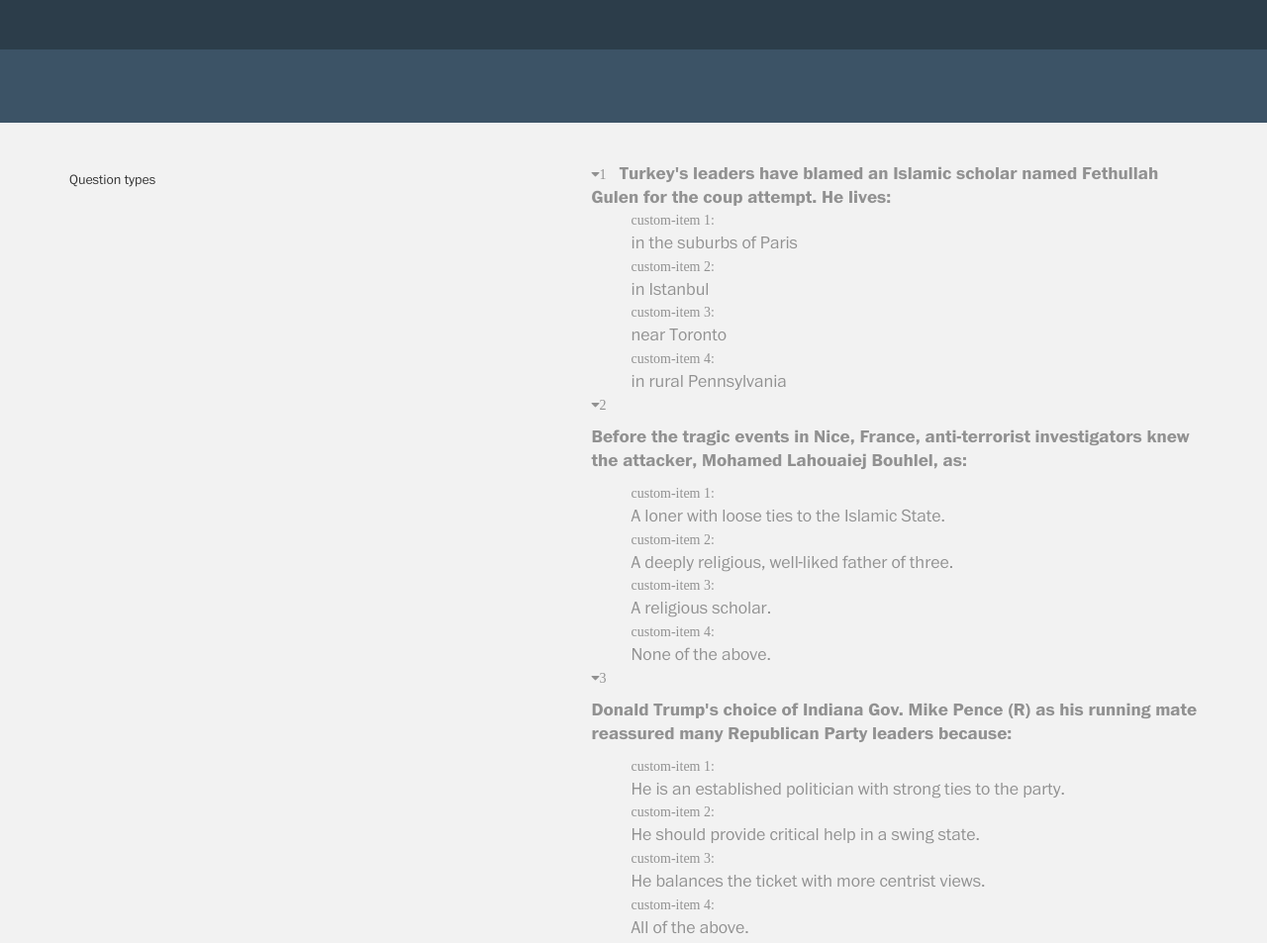
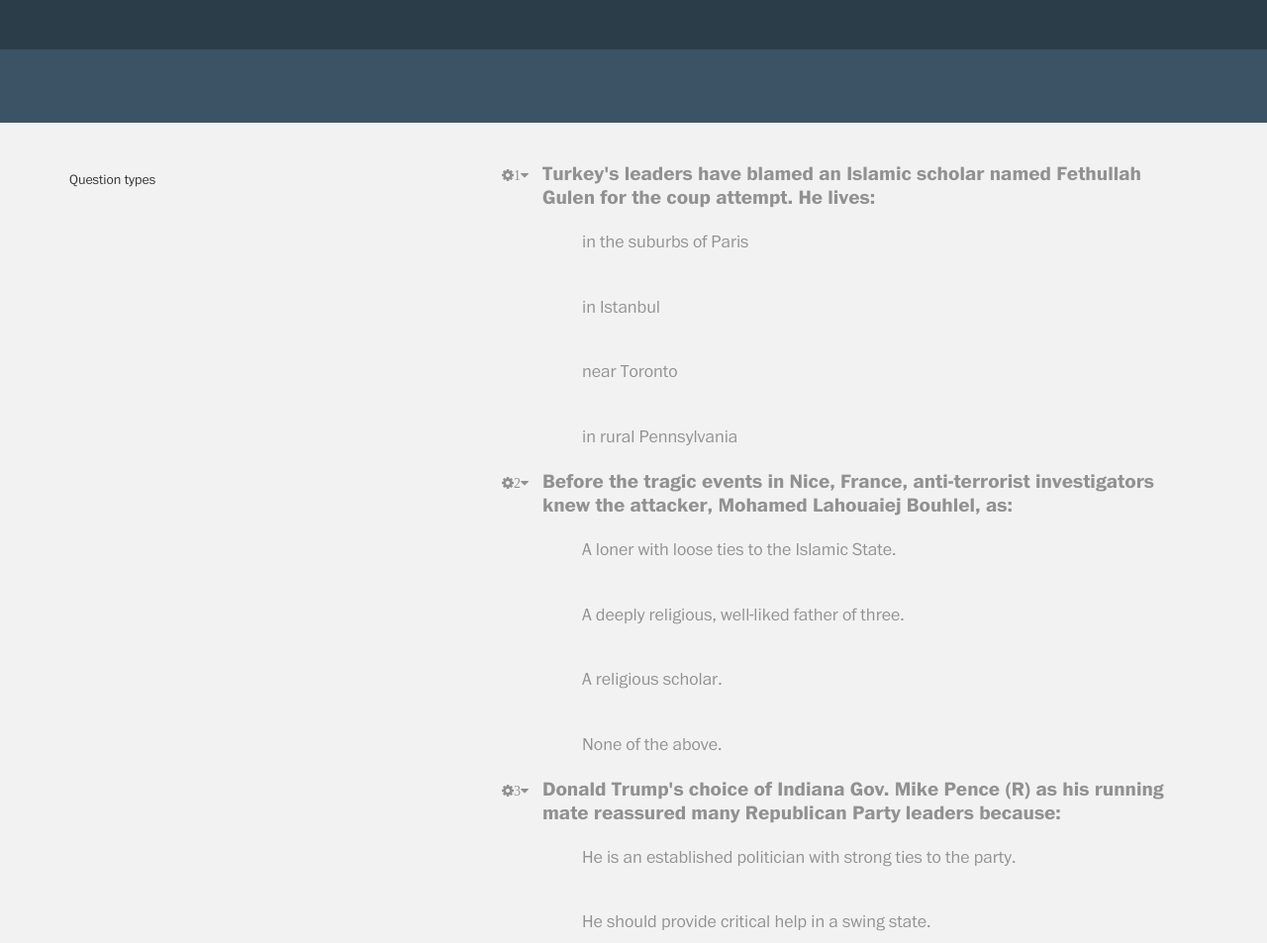
Before and after one commit to blakehunsicker/quiz-c, a plain HTML site: page index.html in a window 1280 px wide. Shown: the top 953 px of the page at 99% size. Drawn offline with nearby package versions, Linux system fonts and the light colour scheme.

Commit message:
columns, .answer li display block

```diff
--- a/index.html
+++ b/index.html
@@ -15,7 +15,7 @@
     </div>
     <div class="container" style="">
       <div class="row" style="margin-top:164px;">
-        <div class="col-xs-4 side-panel" style="">
+        <div class="col-xs-3 side-panel" style="">
           <h5 style="z-index:1;position:fixed;font-family:FranklinITCProLight;">Question types</h5>
           <div class="q-settings">
             <div class="q-one" style="display:none">
@@ -24,14 +24,14 @@
           </div>
         </div>
         <div class="col-xs-1"></div>
-        <div class="col-xs-7" style="height:100vh;">
+        <div class="col-xs-8" style="height:100vh;">
           <div class="questions">
             <ol class="question-list">
               <li class="question" id="q-one">
-                <span class="question-text" style="display:inline;margin-left:10px">
+                <span class="question-text">
                   Turkey's leaders have blamed an Islamic scholar named Fethullah Gulen for the coup attempt. He lives:
                 </span>
-                <ol class="answers">
+                <ol class="answers" type="a">
                   <li>
                     <div class="answer-text">in the suburbs of Paris</div>
                   </li>
--- a/quiz.css
+++ b/quiz.css
@@ -11,49 +11,49 @@
         src: url('assets/fonts/Franklin-ITC-Pro-Thin/56bcaf21-92ef-486a-836d-19f261762e57-3.woff');
       }
 
-      .question-list{
-        list-style-type:none; /* delete default counter */
-        counter-reset:elementcounter; /* create custom counter and set it to 0 */
+      ol.question-list {
+        counter-reset: elementcounter;
       }
-      .question-list li:before{
-        display:inline-block;
+      .question-list li{
+        display: table-row;
+
+      }
+      .question-list li.question:before{
+        display: table-cell;
+        text-align: right;
+        padding-right:1em;
         font-family: FontAwesome;
-        content: "\f0d7" counter(elementcounter); /* print out "Element " followed by the current counter value */
-        counter-increment:elementcounter; /* increment counter */
+        content: "\f013" counter(elementcounter) "\f0d7";
+        counter-increment:elementcounter;
       }
-
-
       .question {
         opacity:0.5;
+        font-size:14px;
       }
       .active {
         opacity:1;
       }
-      li.question {
-        font-size:14px;
-      }
 
       .question-text {
+        display:inline;
         font-family:FranklinITCProBold;
-        font-size:18px;
+        font-size:20px;
         line-height: 24px;
         margin:10px 0px 10px 0px;
       }
       .answer-text {
         font-size:18px;
       }
-      .answers{
-        list-style-type:none; /* delete default counter */
-        counter-reset:elementcounter; /* create custom counter and set it to 0 */
+      ol.answers{
+      }
+      .answers li {
+        display:block;
+        font-size:18px;
+        padding:20px 0px 20px 0px;
       }
       .answers li:before{
-        content: "custom-item " counter(elementcounter) ": "; /* print out "Element " followed by the current counter value */
-        counter-increment:elementcounter; /* increment counter */
+
       }
-      /*li:before {
-        content:'x';
-        color:green;
-        top:-5px;
-      }*/
+      /**/
       .q-settings {
       }
```
